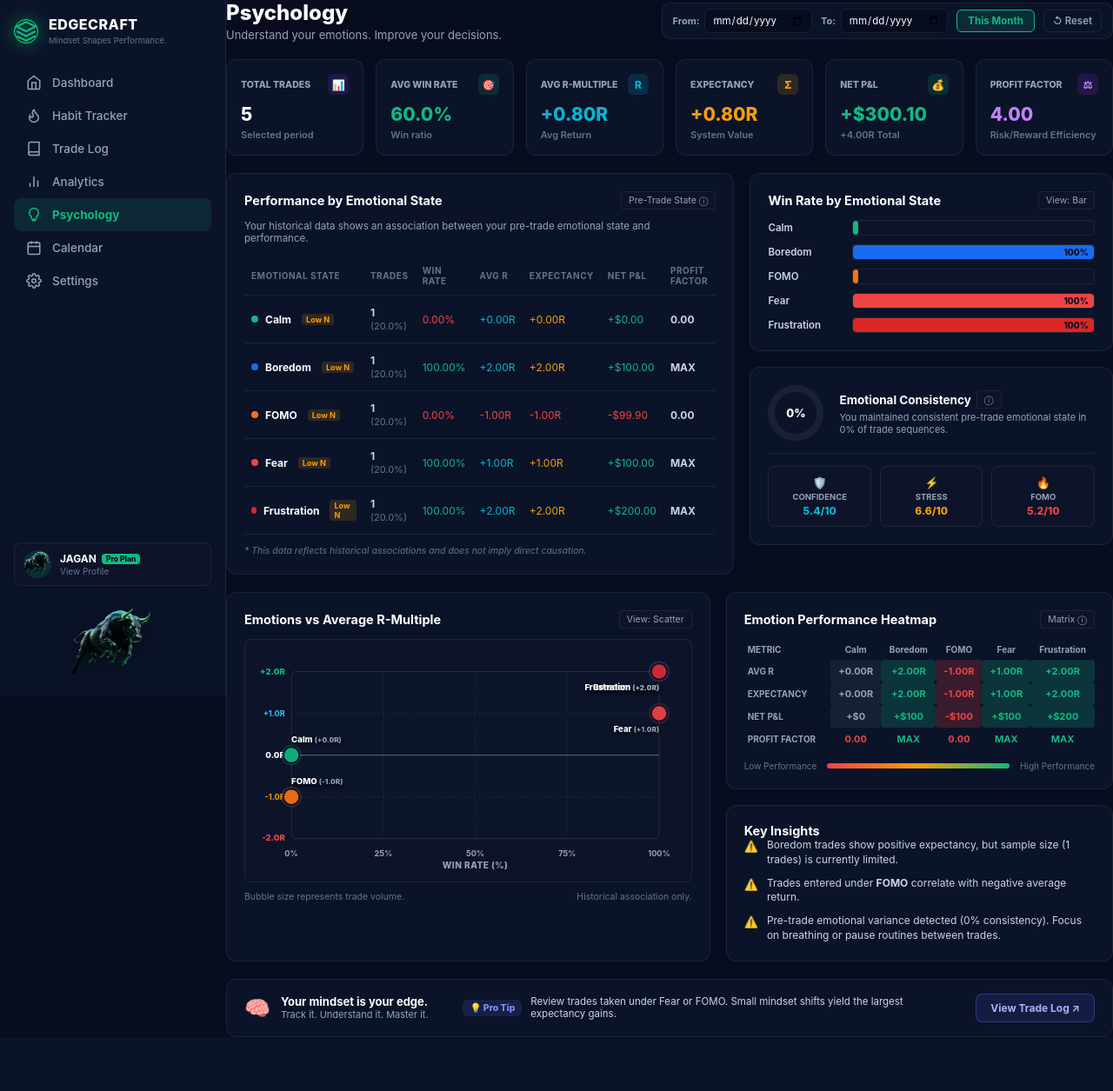
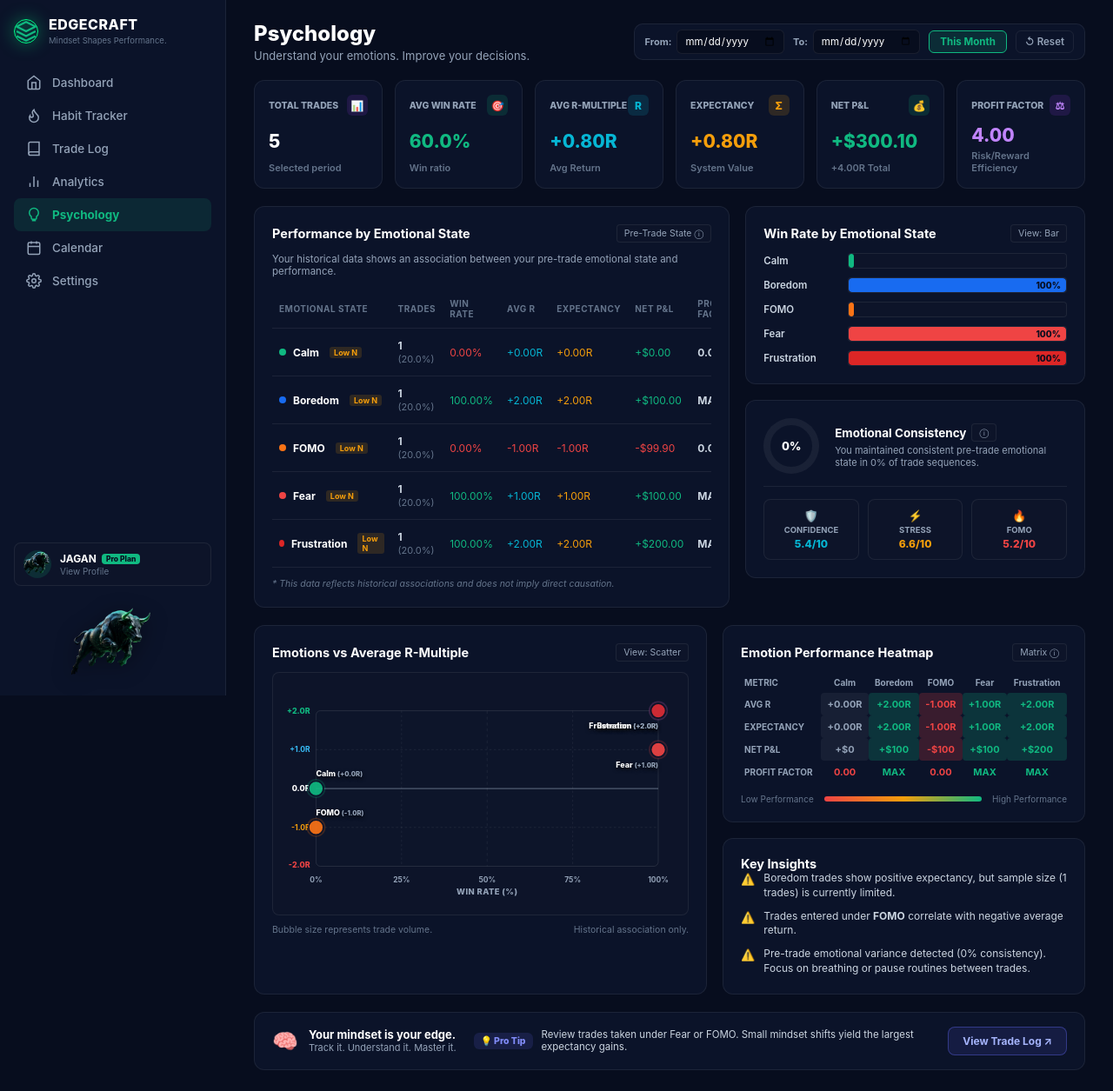
Before and after one commit to jagany600-creator/edgecraft, a Flask app: page /psychology in a window 1280 px wide. Shown: the whole page at 87% size. Before the commit the page ends 1193 px from the top, so only its background shows below. Run offline with Flask 3, Linux system fonts and the light colour scheme; a user stored in the database is signed in; data comes from the database, SQL or seed files in the repository; some libraries are stand-ins or nearby versions.

Commit message:
Align psychology page layout and padding with analytics

```diff
--- a/static/psychology.css
+++ b/static/psychology.css
@@ -528,3 +528,9 @@ body {
   cursor: pointer;
 }
 .btn-journal-link:hover { background: #6366f1; color: #ffffff; }
+.main-content, main {
+  flex: 1;
+  padding: 24px 32px; /* Ensure padding matches analytics */
+  max-width: 100%;
+  box-sizing: border-box;
+}
--- a/static/settings.css
+++ b/static/settings.css
@@ -439,3 +439,9 @@ body {
   width: 20px; height: 20px; font-size: 11px; font-weight: 900;
   display: flex; align-items: center; justify-content: center;
 }
+.main-content, main {
+  flex: 1;
+  padding: 24px 32px; /* Ensure padding matches analytics */
+  max-width: 100%;
+  box-sizing: border-box;
+}
```
